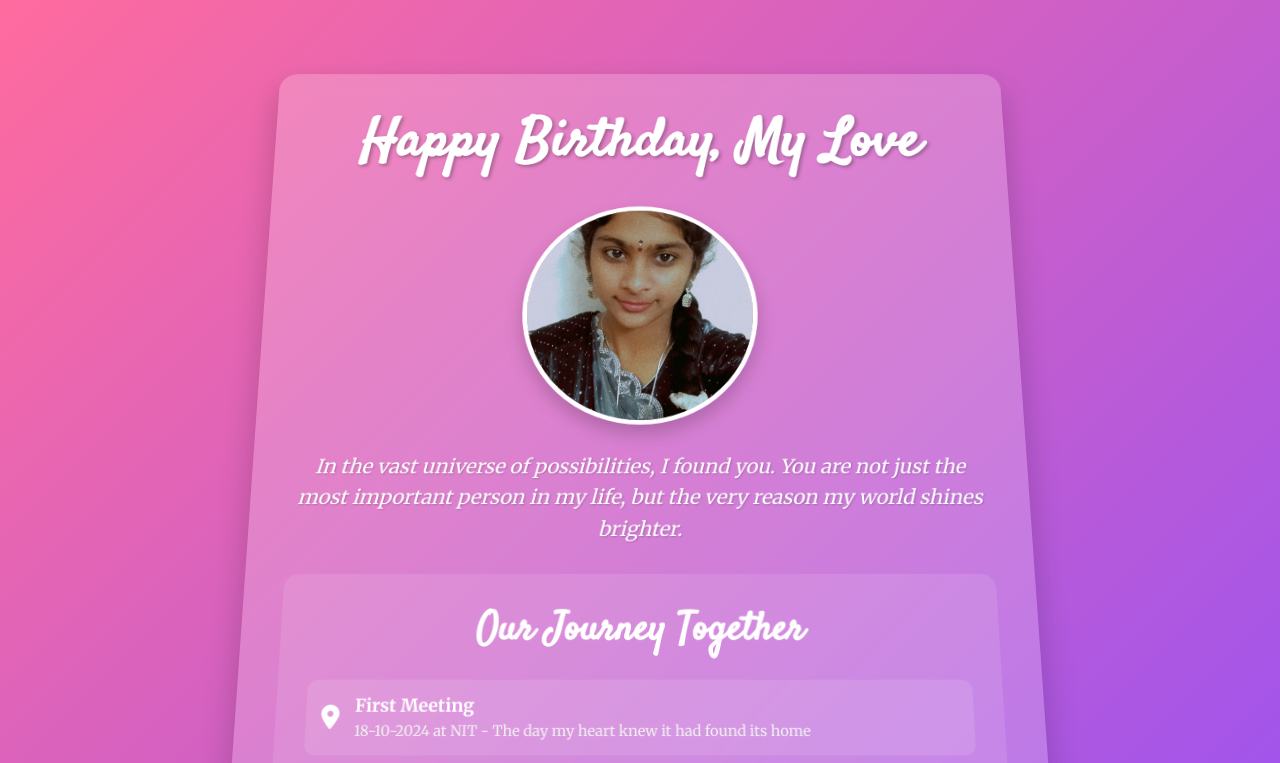
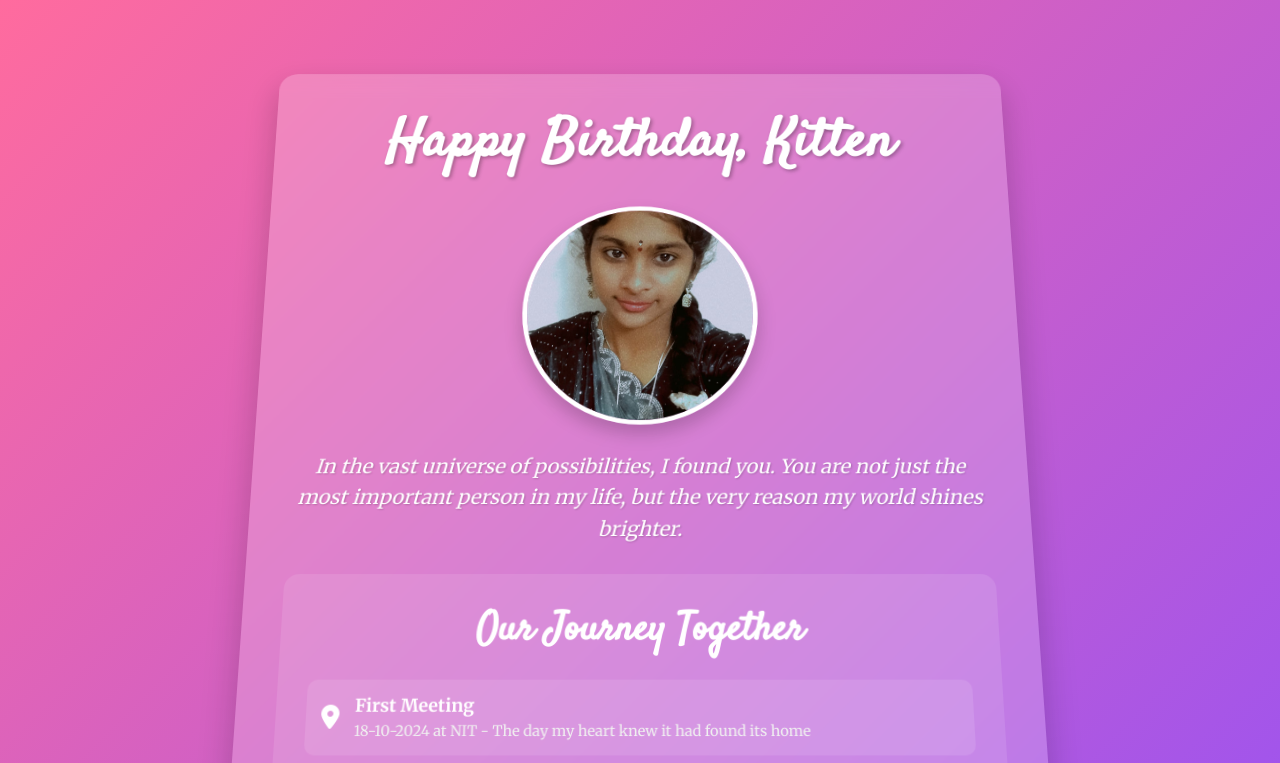
Before and after one commit to teddyxpuppy1/Kitten, a plain HTML site: page nextpage.html in a window 1280 px wide. Shown: the top 763 px of the page. Drawn offline with Linux system fonts and the light colour scheme.

Commit message:
Update nextpage.html

```diff
--- a/nextpage.html
+++ b/nextpage.html
@@ -151,7 +151,7 @@
 <body>
     <div class="birthday-card">
         <div class="card-header">
-            <h1>Happy Birthday, My Love</h1>
+            <h1>Happy Birthday, Kitten </h1>
         </div>
 
         <img src="amrutha.jpg" alt="Our Special Moment" class="profile-image">
```
